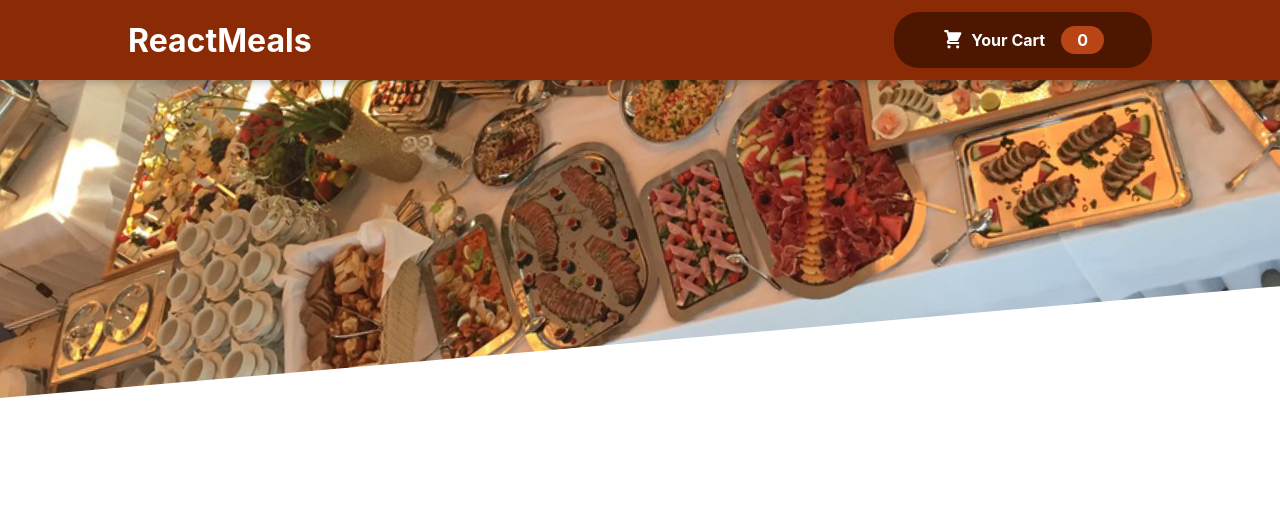
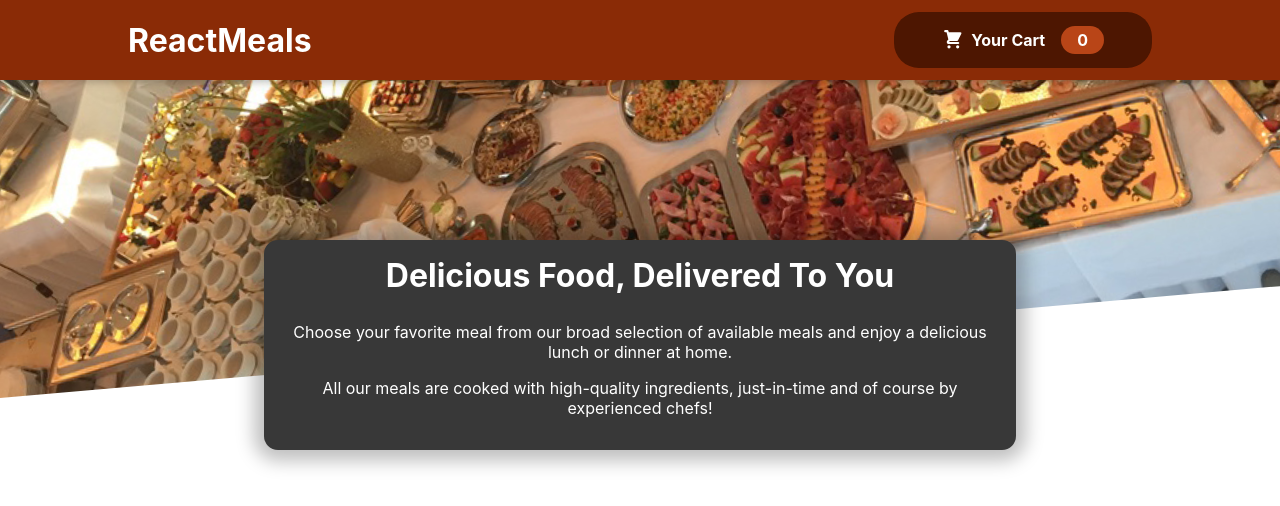
Before and after one commit to AlbertoRoldanUX-code/food-order-app, a React (Create React App) app: page / in a window 1280 px wide. Shown: the top 506 px of the page. Built offline with nearby package versions, Linux system fonts and the light colour scheme.

Commit message:
Create main description component

```diff
--- a/src/App.js
+++ b/src/App.js
@@ -1,16 +1,13 @@
 import React from 'react';
 import Header from './components/Header/Header';
 import './index.css';
-import styles from './components/Header/Header.module.css';
-import meals from './meals.jpg';
+import MealsSummary from './components/MealsSummary/MealsSummary';
 
 function App() {
   return (
     <div>
       <Header />
-      <div className={styles.mainImage}>
-        <img src={meals} alt='meals' />
-      </div>
+      <MealsSummary />
     </div>
   );
 }
@@ -20,7 +17,8 @@ export default App;
 //////////// 1º Import css files from github.
 //////////// 2º Create Header component.
 //////////// 3º Create HeaderCartButton component inside of header component.
-// 4º Create main description component.
+//////////// 4º Create main description component.
+// Poner el background color oscuro.
 // 5º Create available meals with the dummy meals.
 // 6º Implement adding meals to the cart by clicking the Add button.
 // 7º Implement changing the amount of meals on AvailableMeals component.
--- a/src/components/Header/Header.js
+++ b/src/components/Header/Header.js
@@ -1,12 +1,18 @@
 import React from 'react';
 import styles from './Header.module.css';
 import HeaderCartButton from './HeaderCartButton';
+import meals from './meals.jpg';
 
 function Header() {
   return (
-    <div className={styles.header}>
-      <h1 style={{ marginLeft: '10%' }}>ReactMeals</h1>
-      <HeaderCartButton />
+    <div>
+      <div className={styles.header}>
+        <h1 style={{ marginLeft: '10%' }}>ReactMeals</h1>
+        <HeaderCartButton />
+      </div>
+      <div className={styles.mainImage}>
+        <img src={meals} alt='meals' />
+      </div>
     </div>
   );
 }
```
Also changed, not shown: src/components/Header/meals.jpg (renamed from src/meals.jpg).
